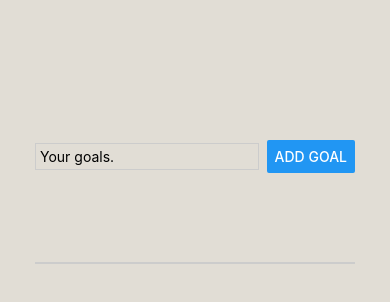
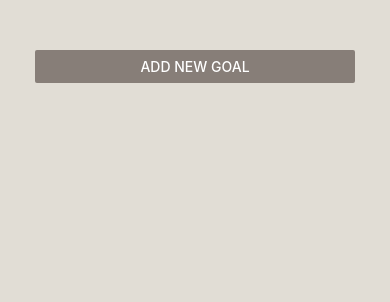
Before and after one commit to Ayushkumar71/Goal-Adder, a React Native app: screen / in a window 390 px wide. Shown: the top 302 px of the page. Built offline with nearby package versions, Linux system fonts and the light colour scheme.

Commit message:
After section 2 w/o delete

```diff
--- a/App.js
+++ b/App.js
@@ -1,5 +1,5 @@
 import { useState } from "react";
-import { StyleSheet, View, FlatList } from "react-native";
+import { StyleSheet, View, FlatList, Button } from "react-native";
 
 import GoalItem from "./Components/GoalItem";
 import GoalInput from "./Components/GoalInput";
@@ -7,28 +7,59 @@ import GoalInput from "./Components/GoalInput";
 export default function App() {
   // This is used to define the current state and function which is used to update that state.
   // the type of data inside usestate() is the same type we are storing in the state.
+  const [modalIsVisible, setModalIsVisible] = useState(false);
   const [courseGoals, setCourseGoals] = useState([]);
 
-  // Responsible for updating the couseGoals list using the previous state and appending enteredGoalText.
-  // the arrow function automatically receives existing state( of component usestate is used on) by react.
+  function StartAddGoalHandler() {
+    setModalIsVisible(true);
+  }
+
+  function EndAddGoalHandler() {
+    setModalIsVisible(false);
+  }
+
+  // the error occurs when we create a new element after deleting previous ones.
   function addGoalHandler(enteredGoalText) {
     setCourseGoals((currentCourseGoals) => [
       ...currentCourseGoals,
       { text: enteredGoalText, id: Math.random().toString() },
     ]);
+    EndAddGoalHandler();
+  }
+
+  function deleteGoalHandler(id) {
+    // seems like the below code is leaving the element undefined and not actually removing it.
+    // setCourseGoals((currentCourseGoals) => {
+    //   currentCourseGoals.filter((goal) => {
+    //     goal.id !== id;
+    //   });
+    // });
   }
 
   // JSX below
   return (
     <View style={styles.appContainer}>
-      <GoalInput onAddGoal={addGoalHandler} />
+      <Button
+        title="Add new Goal"
+        color="#877E78"
+        onPress={StartAddGoalHandler}
+      />
+      {modalIsVisible && (
+        <GoalInput onAddGoal={addGoalHandler} onCancel={EndAddGoalHandler} />
+      )}
       <View style={styles.goalsContainer}>
         <FlatList
           data={courseGoals}
           renderItem={(itemData) => {
+            // renderItem gets the data as metadata element'wise by react(use .item to access the data).
             // props written below can be accessed using the argument there.
-            // renderItem gets the data as an element by react.
-            return <GoalItem text={itemData.item.text} />;
+            return (
+              <GoalItem
+                text={itemData.item.text}
+                id={itemData.item.id}
+                onDeleteItem={deleteGoalHandler}
+              />
+            );
           }}
           keyExtractor={(item, index) => {
             return item.id;
--- a/Components/GoalInput.js
+++ b/Components/GoalInput.js
@@ -1,5 +1,12 @@
 import { useState } from "react";
-import { TextInput, View, Button, StyleSheet } from "react-native";
+import {
+  TextInput,
+  View,
+  Button,
+  StyleSheet,
+  Modal,
+  Image,
+} from "react-native";
 
 function GoalInput(props) {
   const [enteredGoalText, setEnteredGoalText] = useState("");
@@ -14,16 +21,29 @@ function GoalInput(props) {
     setEnteredGoalText("");
   }
   return (
+    <Modal animationType="slide">
       <View style={styles.inputContainer}>
+        <Image
+          style={styles.image}
+          source={require("../assets/images/Goal.png")}
+        />
         <TextInput
           style={styles.textInput}
-        placeholder="Your goals."
+          placeholder="Enter Your goals."
           onChangeText={goalInputHandler}
           // binds textinput to the variable
           value={enteredGoalText}
         />
-      <Button title="Add Goal" onPress={addGoalHandler} />
+        <View style={styles.buttonContainer}>
+          <View style={styles.button}>
+            <Button title="Add Goal" color="#877E78" onPress={addGoalHandler} />
           </View>
+          <View style={styles.button}>
+            <Button title="Cancel" color="#877E78" onPress={props.onCancel} />
+          </View>
+        </View>
+      </View>
+    </Modal>
   );
 }
 
@@ -31,19 +51,31 @@ export default GoalInput;
 
 const styles = StyleSheet.create({
   inputContainer: {
-    flex: 2,
-    flexDirection: "row",
-    justifyContent: "space-between",
+    flex: 1,
+    flexDirection: "column",
+    justifyContent: "center",
     alignItems: "center",
-    marginBottom: 50,
-    borderBottomColor: "#cccccc",
-    borderBottomWidth: 2.2,
+    padding: 12,
+    backgroundColor: "#E1DDD5",
   },
   textInput: {
     borderWidth: 1,
-    borderColor: "#cccccc",
-    width: "70%",
-    marginRight: 8,
-    padding: 4,
+    borderRadius: 6,
+    borderColor: "#ADA8A8",
+    width: "100%",
+    padding: 10,
+  },
+  buttonContainer: {
+    marginTop: 10,
+    flexDirection: "row",
+  },
+  button: {
+    width: 100,
+    marginHorizontal: 16,
+  },
+  image: {
+    width: 100,
+    height: 100,
+    margin: 25,
   },
 });
--- a/Components/GoalItem.js
+++ b/Components/GoalItem.js
@@ -1,9 +1,13 @@
-import { StyleSheet, Text, View } from "react-native";
+import { StyleSheet, Text, View, Pressable } from "react-native";
 
 function GoalItem(props) {
   return (
+    // Logical error below, all elements getting deleted.
+    // and the elements are instead made undefined hindering adding new elements.
     <View style={styles.goalItem}>
-      <Text style={styles.goalText}>{props.text}</Text>
+      <Pressable onPress={props.onDeleteItem.bind(this, props.id)}>
+        <Text style={styles.goalText}>{props.text}</Text>
+      </Pressable>
     </View>
   );
 }
@@ -12,9 +16,9 @@ export default GoalItem;
 
 const styles = StyleSheet.create({
   goalItem: {
-    margin: 8,
+    margin: 14,
     padding: 6,
-    borderRadius: 8,
+    borderRadius: 4,
     backgroundColor: "#877E78",
     color: "white",
   },
```
Also changed, not shown: assets/images/Goal.png (added). Lines whose indentation alone changed are shown as unchanged.
